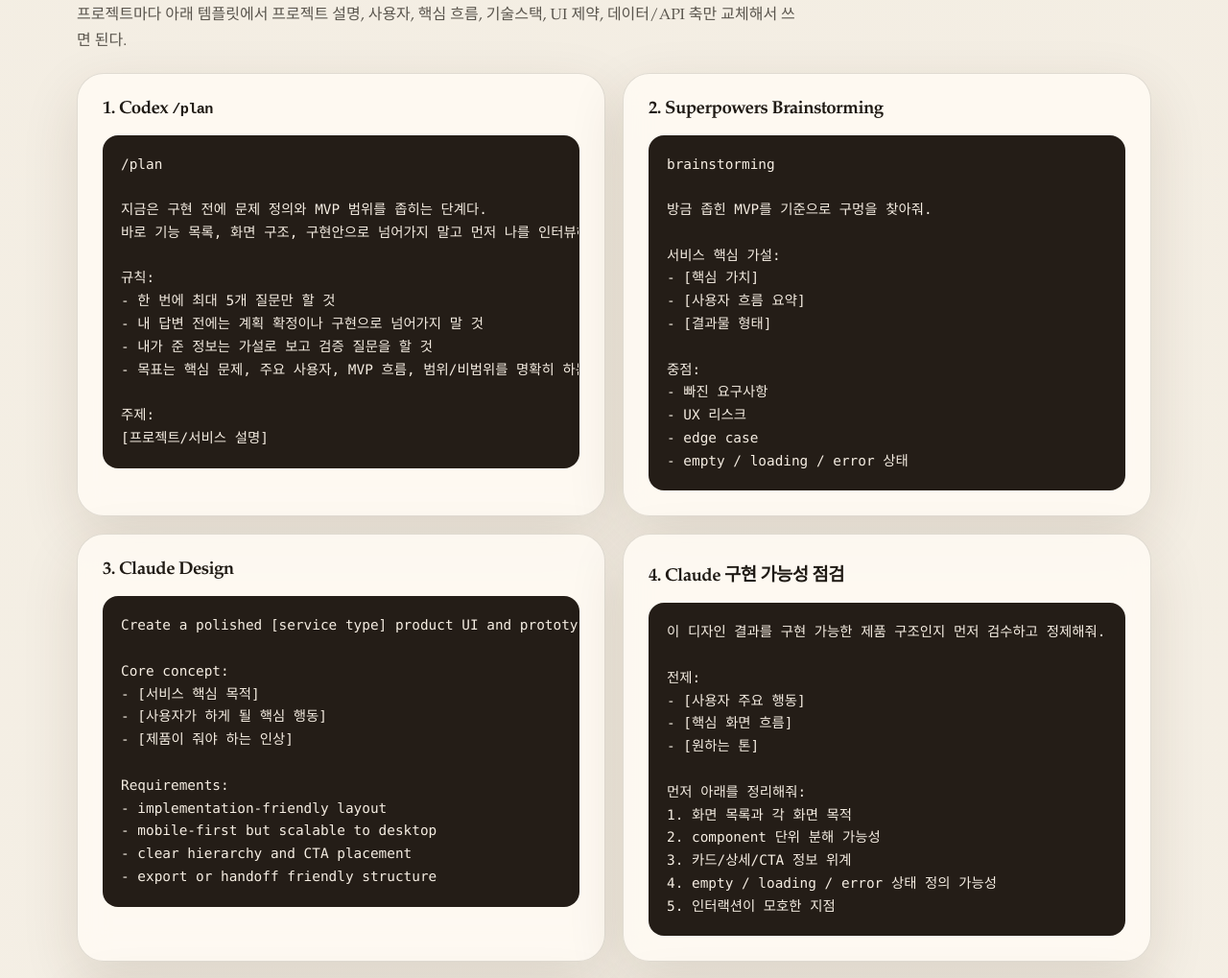
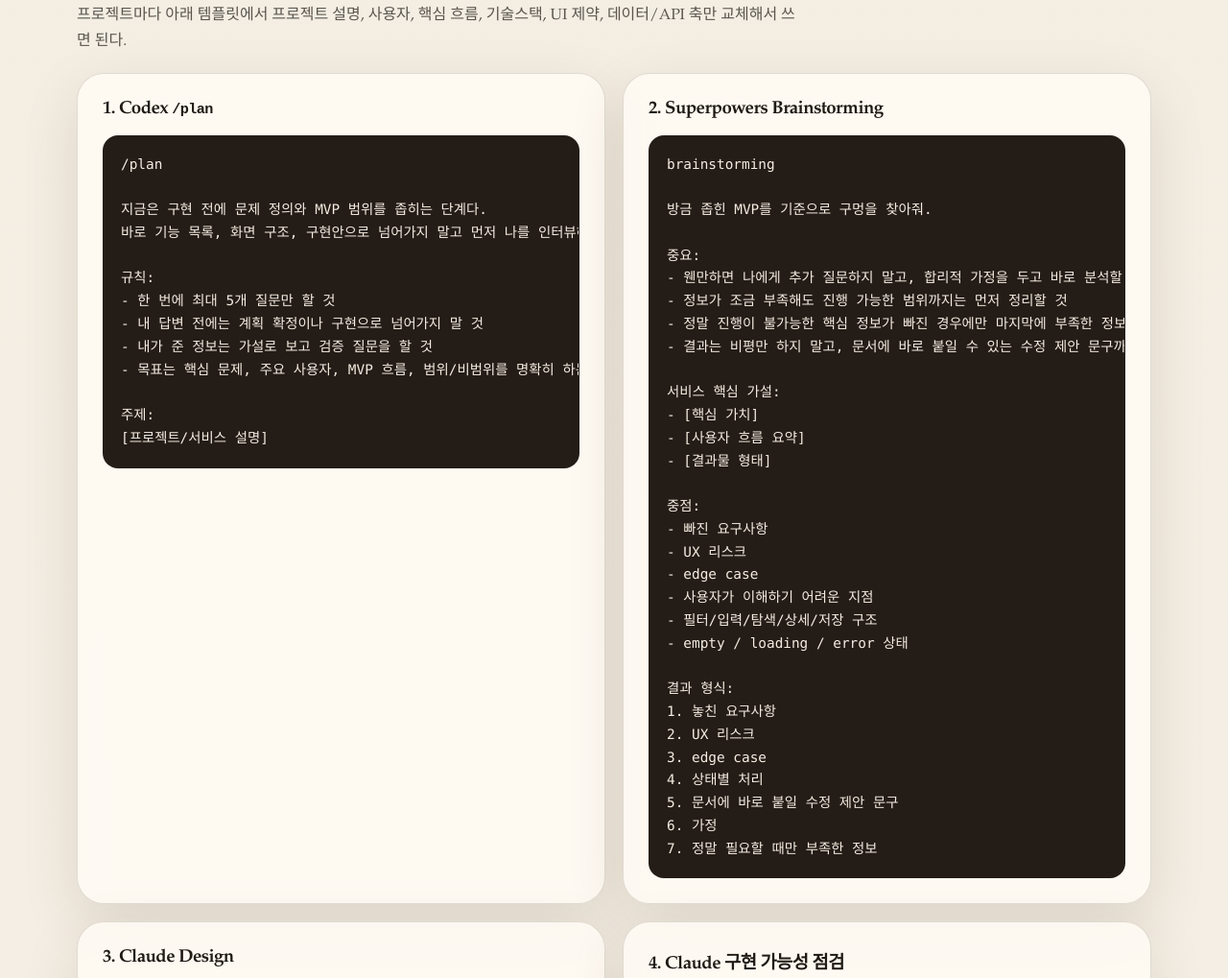
Before and after one commit to jaehongjun/superpowers-stitch-claude-codex-framework, a plain HTML site: page index.html in a window 1280 px wide. Shown: the part 4789-5808 px from the top of the page at 96% size. Drawn offline with Linux system fonts and the light colour scheme.

Commit message:
docs: streamline brainstorming prompt behavior

```diff
--- a/index.html
+++ b/index.html
@@ -707,6 +707,12 @@
 
 방금 좁힌 MVP를 기준으로 구멍을 찾아줘.
 
+중요:
+- 웬만하면 나에게 추가 질문하지 말고, 합리적 가정을 두고 바로 분석할 것
+- 정보가 조금 부족해도 진행 가능한 범위까지는 먼저 정리할 것
+- 정말 진행이 불가능한 핵심 정보가 빠진 경우에만 마지막에 부족한 정보 3개 이하로 짧게 적을 것
+- 결과는 비평만 하지 말고, 문서에 바로 붙일 수 있는 수정 제안 문구까지 포함할 것
+
 서비스 핵심 가설:
 - [핵심 가치]
 - [사용자 흐름 요약]
@@ -716,7 +722,18 @@
 - 빠진 요구사항
 - UX 리스크
 - edge case
-- empty / loading / error 상태</pre>
+- 사용자가 이해하기 어려운 지점
+- 필터/입력/탐색/상세/저장 구조
+- empty / loading / error 상태
+
+결과 형식:
+1. 놓친 요구사항
+2. UX 리스크
+3. edge case
+4. 상태별 처리
+5. 문서에 바로 붙일 수정 제안 문구
+6. 가정
+7. 정말 필요할 때만 부족한 정보</pre>
           </article>
           <article class="card">
             <h3>3. Claude Design</h3>
```
